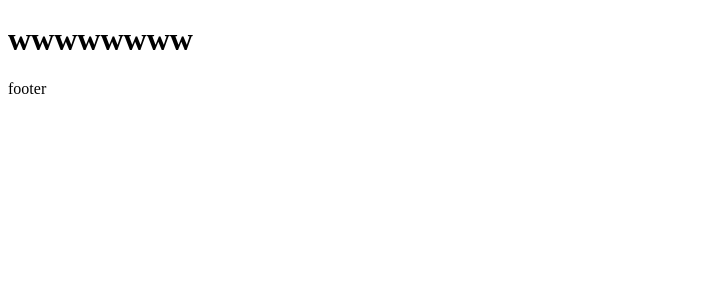
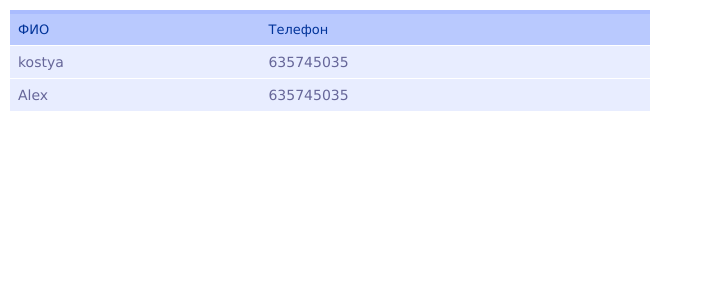
Before and after one commit to Cheltsov/mystudents, a Django app: page / in a window 1280 px wide. Shown: the top 300 px of the page, without its empty margins (0-705 px from the left). Run offline with Django 3.2, Linux system fonts and the light colour scheme; data comes from the database, SQL or seed files in the repository.

Commit message:
Add table students

```diff
--- a/company/models.py
+++ b/company/models.py
@@ -25,7 +25,7 @@ class Contract(models.Model):
 class Profile(models.Model):
     faculty = models.CharField(max_length=100, blank=False, default=None)
     speciality = models.ForeignKey(Specialities, on_delete=models.DO_NOTHING)
-    registar = models.ForeignKey(Student, on_delete=models.DO_NOTHING)
+    registar = models.CharField(max_length=100, blank=False, default=None)
     talk = models.BooleanField(default=False)
     result = models.IntegerField(default=0)
     payment = models.BooleanField(default=False)
--- /dev/null
+++ b/students/static/students/css/main.css
@@ -0,0 +1,34 @@
+body {
+    margin: 0;
+}
+
+table {
+    font-family: "Lucida Sans Unicode", "Lucida Grande", Sans-Serif;
+    font-size: 14px;
+    width: 640px;
+    text-align: left;
+    border-collapse: collapse;
+    margin: 10px;
+}
+
+th {
+    font-size: 13px;
+    font-weight: normal;
+    background: #b9c9fe;
+    border-top: 4px solid #aabcfe;
+    border-bottom: 1px solid #fff;
+    color: #039;
+    padding: 8px;
+}
+
+td {
+    background: #e8edff;
+    border-bottom: 1px solid #fff;
+    color: #669;
+    border-top: 1px solid transparent;
+    padding: 8px;
+}
+
+tr:hover td {
+    background: #ccddff;
+}
--- a/students/templates/students/header.html
+++ b/students/templates/students/header.html
@@ -2,14 +2,16 @@
 <html lang="en">
 <head>
     <meta charset="UTF-8">
-    <title>ВУЗ - {% block title %}{% endblock title %}</title>
+    <title>Приемная комиссия - {% block title %}{% endblock title %}</title>
+    {% load staticfiles %}
+    <link rel="stylesheet" href="{% static 'students/css/main.css' %}">
 </head>
 <body>
 
     {% block content %}
     {% endblock content %}
 
-    {% include 'students/footer.html' %}
+{#    {% include 'students/footer.html' %}#}
 
 </body>
 </html>
--- a/students/templates/students/index.html
+++ b/students/templates/students/index.html
@@ -1,10 +1,24 @@
 {% extends 'students/header.html' %}
 
 {% block title %}
-    rrrrr
+    Студенты
 {% endblock %}
 
 
 {% block content %}
-    <h1>wwwwwwww</h1>
+
+    <table>
+        <tr>
+            <th>ФИО</th>
+            <th>Телефон</th>
+        </tr>
+        {% for item in list_student %}
+            <tr data-id="{{ item.id }}">
+                <td>{{ item.name }}</td>
+                <td>{{ item.phone }}</td>
+            </tr>
+        {% endfor %}
+
+    </table>
+
 {% endblock %}
--- a/students/views.py
+++ b/students/views.py
@@ -1,4 +1,8 @@
 from django.shortcuts import render
+from students.models import Student
 
 def index(request):
+
+    list_student = Student.objects.all()
+
     return render(request, 'students/index.html', locals())
```
Also changed, not shown: company/migrations/0003_auto_20190202_2327.py (added), db.sqlite3.
